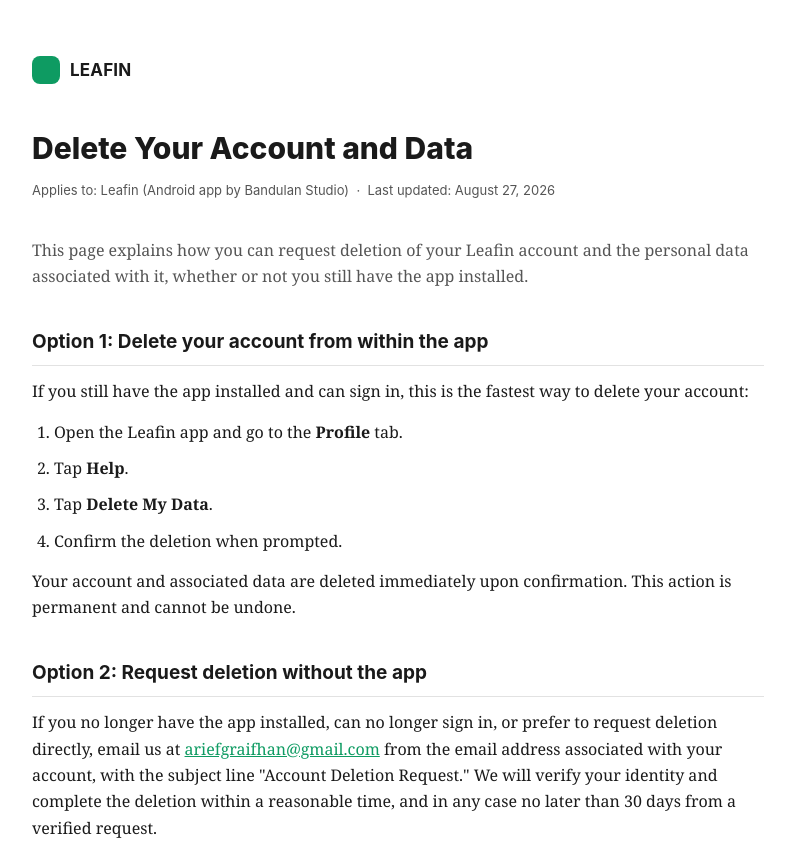
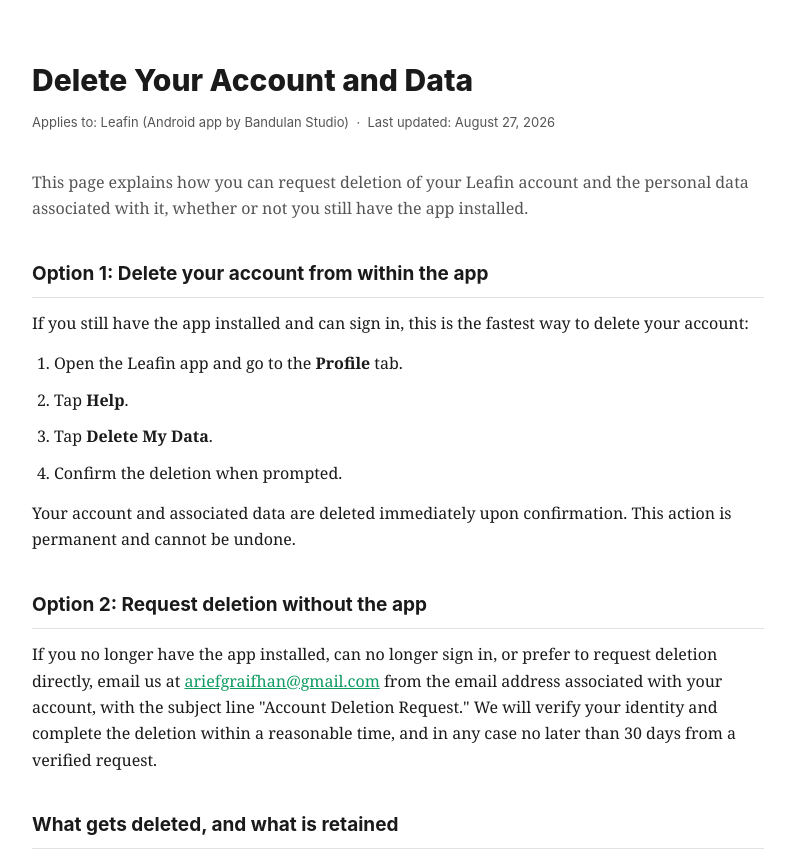
Before and after one commit to SwanVods/leafin-privacy, a plain HTML site: page delete-account.html in a window 1280 px wide. Shown: the top 852 px of the page, without its empty margins (242-1037 px from the left). Drawn offline with Linux system fonts and the light colour scheme.

Commit message:
Remove Leafin header mark from both pages

```diff
--- a/delete-account.html
+++ b/delete-account.html
@@ -27,25 +27,6 @@
     max-width: 780px;
     margin: 0 auto;
     padding: 56px 24px 120px;
-  }
-  header {
-    font-family: var(--sans);
-    display: flex;
-    align-items: center;
-    gap: 10px;
-    margin-bottom: 40px;
-  }
-  header .mark {
-    width: 28px;
-    height: 28px;
-    border-radius: 8px;
-    background: var(--primary);
-    flex-shrink: 0;
-  }
-  header .brand {
-    font-weight: 700;
-    font-size: 17px;
-    letter-spacing: 0.01em;
   }
   h1 {
     font-family: var(--sans);
@@ -125,10 +106,6 @@
 <body>
 <div class="wrap">
 
-  <header>
-    <div class="mark"></div>
-    <div class="brand">LEAFIN</div>
-  </header>
 
   <h1>Delete Your Account and Data</h1>
   <div class="meta">Applies to: Leafin (Android app by Bandulan Studio) &nbsp;·&nbsp; Last updated: August 27, 2026</div>
```
Also changed, not shown: index.html (+0 -23 lines).
